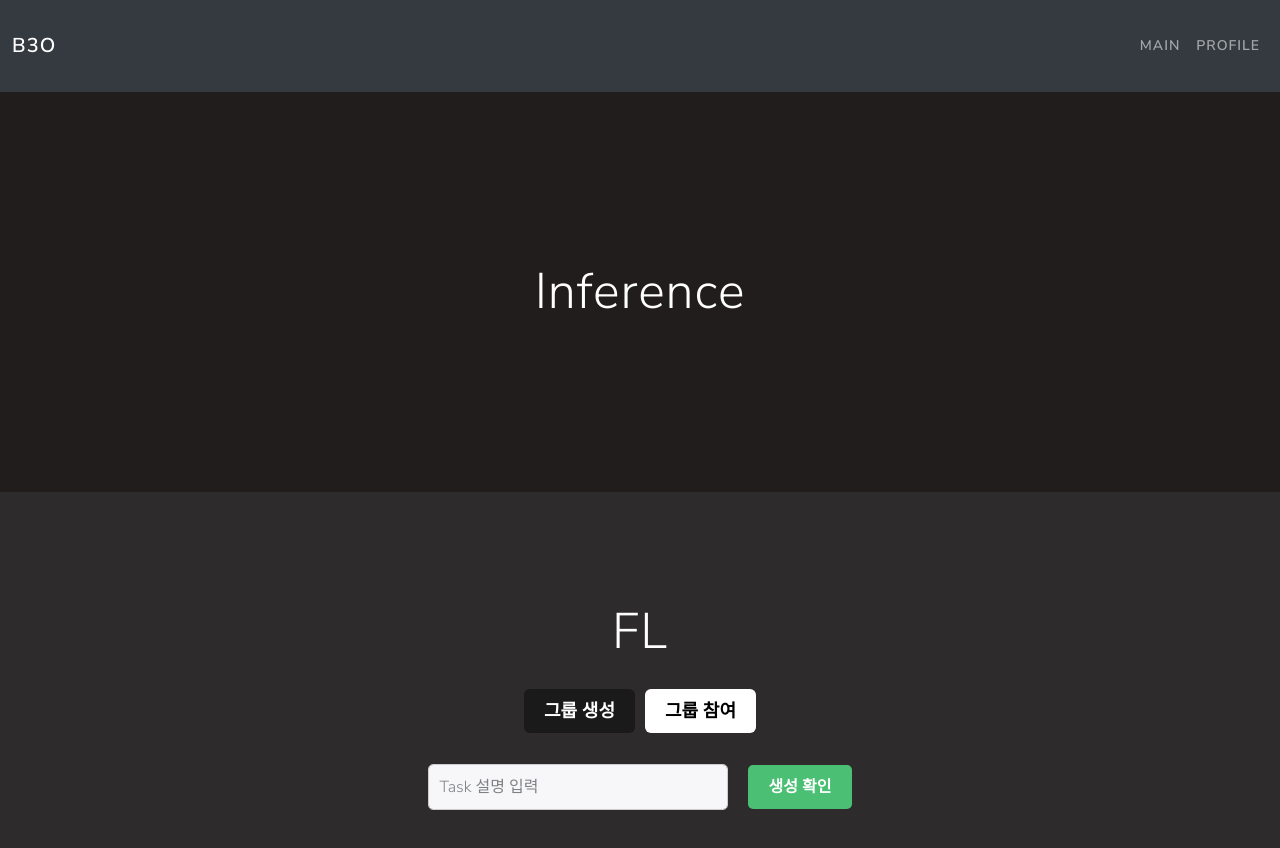
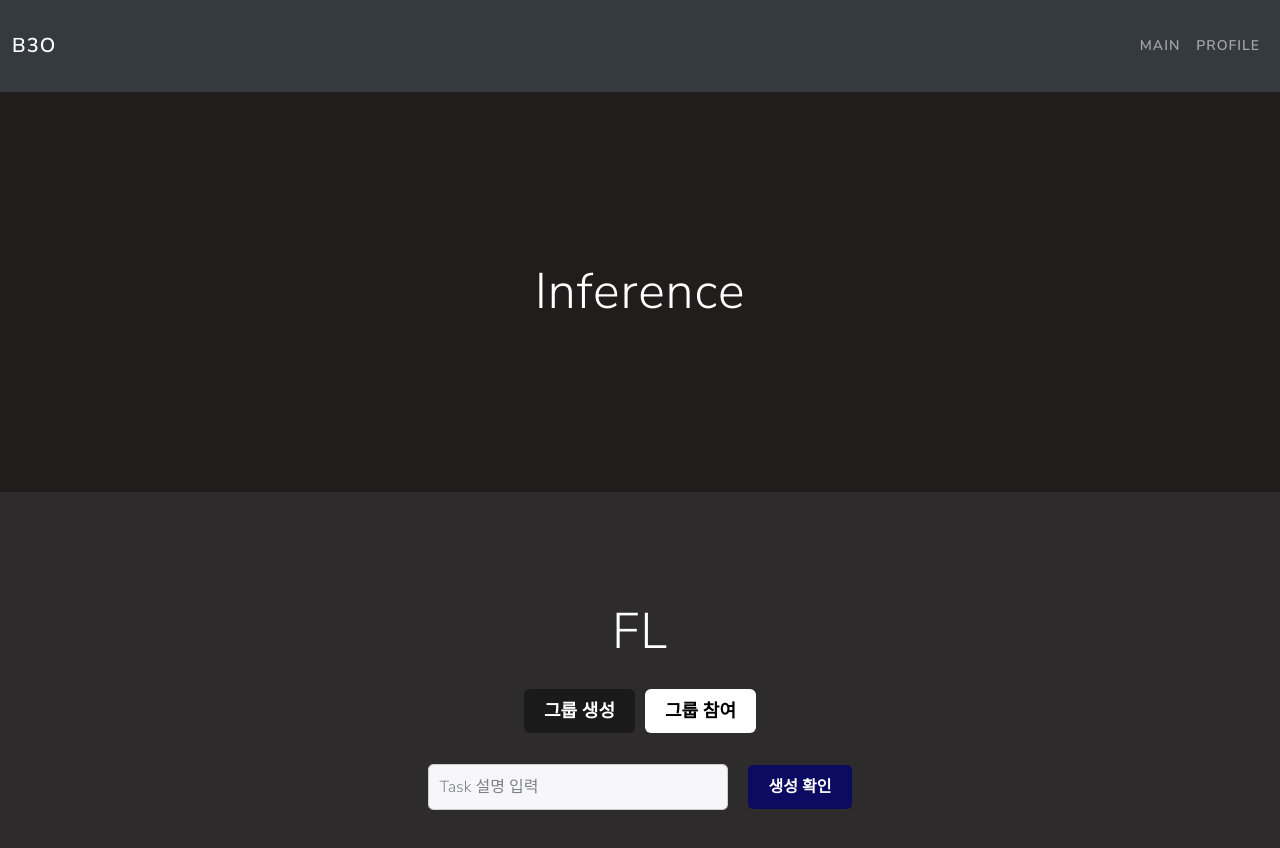
Before and after one commit to ACS-High-School/Frontend, a React (Create React App) app: page /select in a window 1280 px wide. Both pictures are taken after a click on the button "그룹 생성". Shown: the top 848 px of the page. Built offline with nearby package versions, Linux system fonts and the light colour scheme; no server answers; what aws-amplify, aws-jwt-verify would draw is missing.

Commit message:
AHSK-306 style : FL 버튼들 색상 수정

```diff
--- a/src/components/MainSelectionPage.jsx
+++ b/src/components/MainSelectionPage.jsx
@@ -98,7 +98,7 @@ const SelectionPage = () => {
                             <Form.Group controlId="formGroupDescription" style={{ width: '300px' }}>
                                 <Form.Control type="text" placeholder="Task 설명 입력" value={description} onChange={handleChangeDescription} />
                             </Form.Group>
-                            <Button variant="success" type="submit" style={{ marginLeft: '20px' }}>생성 확인</Button>
+                            <Button variant="success" type="submit" style={{ marginLeft: '20px', backgroundColor: '#0B0B61' }}>생성 확인</Button>
                         </Form>
                     )}
 
@@ -107,7 +107,7 @@ const SelectionPage = () => {
                             <Form.Group controlId="formGroupCode" style={{ width: '300px' }}>
                                 <Form.Control type="text" placeholder="그룹 코드 입력" value={groupCode} onChange={handleGroupCodeChange} />
                             </Form.Group>
-                            <Button variant="success" type="submit" style={{ marginLeft: '20px' }}>참여</Button>
+                            <Button variant="success" type="submit" style={{ marginLeft: '20px', backgroundColor: '#29088A' }}>참여</Button>
                         </Form>
                     )}
                 </Col>
```
